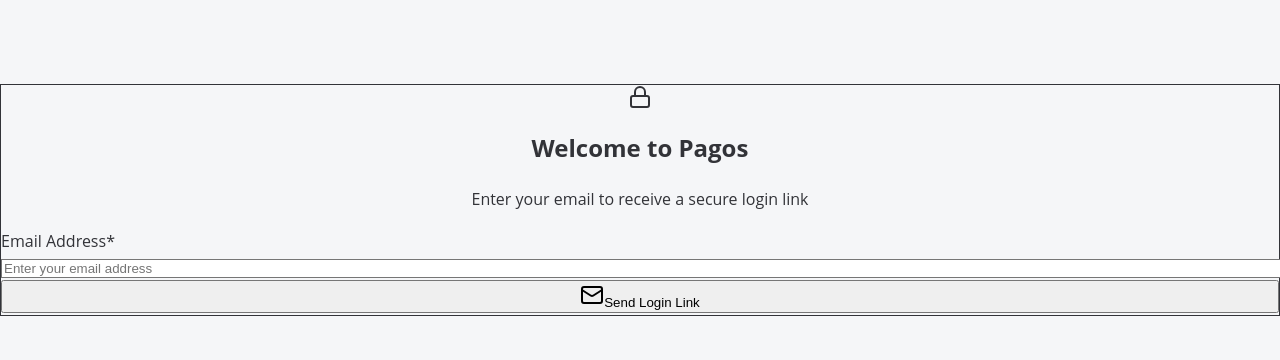
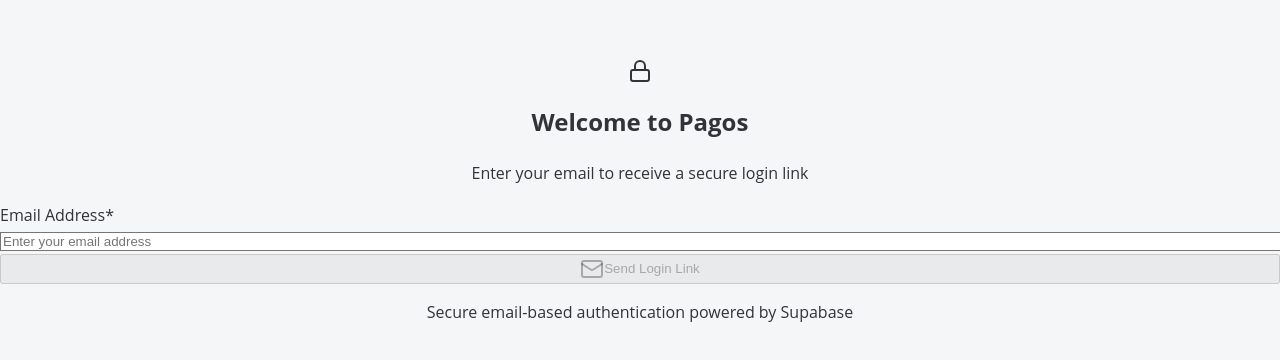
Before and after one commit to samuwa/pagos-cursor, a React (Vite) app: page /login in a window 1280 px wide. Shown: the part 200-560 px from the top of the page. Built offline with nearby package versions, Linux system fonts and the light colour scheme; no server answers.

Commit message:
Enhance login page styling: improved layout, better interactions, email validation, and enhanced UI components

```diff
--- a/src/components/Login.tsx
+++ b/src/components/Login.tsx
@@ -1,6 +1,6 @@
 import React, { useState } from 'react'
 import { motion } from 'framer-motion'
-import { Mail, Lock } from 'lucide-react'
+import { Mail, Lock, CheckCircle, AlertCircle } from 'lucide-react'
 import { useAuth } from '../contexts/AuthContext'
 import Input from './ui/Input'
 import Button from './ui/Button'
@@ -13,15 +13,35 @@
   const [error, setError] = useState('')
   const { signIn } = useAuth()
 
+  const validateEmail = (email: string) => {
+    const emailRegex = /^[^\s@]+@[^\s@]+\.[^\s@]+$/
+    return emailRegex.test(email)
+  }
+
   const handleSubmit = async (e: React.FormEvent) => {
     e.preventDefault()
-    setLoading(true)
+
+    // Clear previous messages
     setMessage('')
     setError('')
+
+    // Validate email
+    if (!email.trim()) {
+      setError('Email is required')
+      return
+    }
+
+    if (!validateEmail(email)) {
+      setError('Please enter a valid email address')
+      return
+    }
+
+    setLoading(true)
 
     try {
       await signIn(email)
       setMessage('Check your email for the login link!')
+      setEmail('') // Clear email field after successful submission
     } catch (error) {
       setError('Error sending login link. Please try again.')
       console.error('Error:', error)
@@ -30,63 +50,107 @@
     }
   }
 
+  const handleEmailChange = (value: string) => {
+    setEmail(value)
+    // Clear error when user starts typing
+    if (error) {
+      setError('')
+    }
+  }
+
   return (
-    <div className="min-h-screen flex items-center justify-center bg-neutral-50 py-12 px-4 sm:px-6 lg:px-8">
+    <div className="min-h-screen flex items-center justify-center bg-gradient-to-br from-neutral-50 to-neutral-100 py-8 px-4 sm:px-6 lg:px-8">
       <motion.div
-        initial={{ opacity: 0, y: 20 }}
-        animate={{ opacity: 1, y: 0 }}
-        transition={{ duration: 0.5 }}
-        className="max-w-md w-full"
+        initial={{ opacity: 0, y: 20, scale: 0.95 }}
+        animate={{ opacity: 1, y: 0, scale: 1 }}
+        transition={{ duration: 0.6, ease: "easeOut" }}
+        className="w-full max-w-md"
       >
-        <Card className="p-8">
-          <div className="text-center mb-8">
-            <div className="mx-auto h-12 w-12 bg-primary-100 rounded-full flex items-center justify-center mb-4">
-              <Lock className="h-6 w-6 text-primary-600" />
+        <Card className="p-8 shadow-medium border-0">
+          <motion.div
+            className="text-center mb-8"
+            initial={{ opacity: 0, y: -20 }}
+            animate={{ opacity: 1, y: 0 }}
+            transition={{ delay: 0.2, duration: 0.5 }}
+          >
+            <div className="mx-auto h-16 w-16 bg-gradient-to-br from-primary-100 to-primary-200 rounded-full flex items-center justify-center mb-6 shadow-soft">
+              <Lock className="h-8 w-8 text-primary-600" />
             </div>
-            <h2 className="text-3xl font-bold text-neutral-900 mb-2">
+            <h2 className="text-3xl font-bold text-neutral-900 mb-3">
               Welcome to Pagos
             </h2>
-            <p className="text-neutral-600">
+            <p className="text-neutral-600 text-base leading-relaxed">
               Enter your email to receive a secure login link
             </p>
-          </div>
+          </motion.div>
 
-          <form onSubmit={handleSubmit} className="space-y-6">
-            <Input
-              label="Email Address"
-              type="email"
-              value={email}
-              onChange={setEmail}
-              placeholder="Enter your email address"
-              required
-              error={error}
-            />
+          <motion.form
+            onSubmit={handleSubmit}
+            className="space-y-6"
+            initial={{ opacity: 0, y: 20 }}
+            animate={{ opacity: 1, y: 0 }}
+            transition={{ delay: 0.3, duration: 0.5 }}
+          >
+            <div className="space-y-2">
+              <Input
+                label="Email Address"
+                type="email"
+                value={email}
+                onChange={handleEmailChange}
+                placeholder="Enter your email address"
+                required
+                error={error}
+                disabled={loading}
+                className="text-base"
+              />
+            </div>
 
             <Button
               type="submit"
               loading={loading}
-              disabled={loading}
-              className="w-full"
+              disabled={loading || !email.trim()}
+              className="w-full h-12 text-base font-semibold"
               size="large"
             >
-              <Mail className="w-4 h-4 mr-2" />
+              <Mail className="w-5 h-5 mr-2" />
               Send Login Link
             </Button>
 
             {message && (
               <motion.div
-                initial={{ opacity: 0, y: -10 }}
-                animate={{ opacity: 1, y: 0 }}
-                className={`text-sm text-center p-3 rounded-md ${
-                  message.includes('Error')
-                    ? 'bg-danger-50 text-danger-700 border border-danger-200'
-                    : 'bg-secondary-50 text-secondary-700 border border-secondary-200'
-                }`}
+                initial={{ opacity: 0, y: -10, scale: 0.95 }}
+                animate={{ opacity: 1, y: 0, scale: 1 }}
+                transition={{ duration: 0.3 }}
+                className="flex items-center justify-center p-4 rounded-lg bg-secondary-50 text-secondary-700 border border-secondary-200"
               >
-                {message}
+                <CheckCircle className="w-5 h-5 mr-2 text-secondary-600" />
+                <span className="text-sm font-medium">{message}</span>
               </motion.div>
             )}
-          </form>
+
+            {error && (
+              <motion.div
+                initial={{ opacity: 0, y: -10, scale: 0.95 }}
+                animate={{ opacity: 1, y: 0, scale: 1 }}
+                transition={{ duration: 0.3 }}
+                className="flex items-center justify-center p-4 rounded-lg bg-danger-50 text-danger-700 border border-danger-200"
+              >
+                <AlertCircle className="w-5 h-5 mr-2 text-danger-600" />
+                <span className="text-sm font-medium">{error}</span>
+              </motion.div>
+            )}
+          </motion.form>
+
+          <motion.div
+            className="mt-8 text-center"
+            initial={{ opacity: 0 }}
+            animate={{ opacity: 1 }}
+            transition={{ delay: 0.5, duration: 0.5 }}
+          >
+            <p className="text-xs text-neutral-500">
+              Secure email-based authentication powered by Supabase
+            </p>
+          </motion.div>
         </Card>
       </motion.div>
     </div>
--- a/src/components/ui/Button.tsx
+++ b/src/components/ui/Button.tsx
@@ -22,22 +22,22 @@
   type = 'button',
   className = '',
 }) => {
-  const baseClasses = 'font-semibold rounded-md transition-all duration-200 focus:outline-none focus:ring-2 focus:ring-offset-2'
+  const baseClasses = 'font-semibold rounded-lg transition-all duration-200 focus:outline-none focus:ring-2 focus:ring-offset-2 flex items-center justify-center'
 
   const variantClasses = {
-    primary: 'bg-primary-500 text-white hover:bg-primary-600 focus:ring-primary-500',
-    secondary: 'bg-white text-primary-500 border border-primary-500 hover:bg-primary-50 focus:ring-primary-500',
-    danger: 'bg-danger-500 text-white hover:bg-danger-600 focus:ring-danger-500',
-    warning: 'bg-warning-500 text-white hover:bg-warning-600 focus:ring-warning-500',
+    primary: 'bg-primary-500 text-white hover:bg-primary-600 focus:ring-primary-500 shadow-soft hover:shadow-medium',
+    secondary: 'bg-white text-primary-500 border border-primary-500 hover:bg-primary-50 focus:ring-primary-500 shadow-soft hover:shadow-medium',
+    danger: 'bg-danger-500 text-white hover:bg-danger-600 focus:ring-danger-500 shadow-soft hover:shadow-medium',
+    warning: 'bg-warning-500 text-white hover:bg-warning-600 focus:ring-warning-500 shadow-soft hover:shadow-medium',
   }
 
   const sizeClasses = {
-    small: 'px-3 py-1.5 text-sm h-8',
-    medium: 'px-4 py-2 text-sm h-9',
-    large: 'px-6 py-3 text-base h-12',
+    small: 'px-4 py-2 text-sm h-9',
+    medium: 'px-6 py-3 text-base h-11',
+    large: 'px-8 py-4 text-lg h-14',
   }
 
-  const disabledClasses = 'opacity-50 cursor-not-allowed'
+  const disabledClasses = 'opacity-60 cursor-not-allowed shadow-none hover:shadow-none'
 
   const classes = [
     baseClasses,
@@ -53,13 +53,20 @@
       className={classes}
       disabled={disabled || loading}
       onClick={onClick}
-      whileHover={!disabled && !loading ? { scale: 1.02 } : {}}
+      whileHover={!disabled && !loading ? { scale: 1.02, y: -1 } : {}}
       whileTap={!disabled && !loading ? { scale: 0.98 } : {}}
+      initial={{ opacity: 0, y: 10 }}
+      animate={{ opacity: 1, y: 0 }}
+      transition={{ duration: 0.3 }}
     >
       {loading ? (
         <div className="flex items-center justify-center">
-          <div className="animate-spin rounded-full h-4 w-4 border-b-2 border-current"></div>
-          <span className="ml-2">Loading...</span>
+          <motion.div
+            className="animate-spin rounded-full h-5 w-5 border-2 border-current border-t-transparent"
+            animate={{ rotate: 360 }}
+            transition={{ duration: 1, repeat: Infinity, ease: "linear" }}
+          />
+          <span className="ml-3 font-medium">Sending...</span>
         </div>
       ) : (
         children
--- a/src/components/ui/Input.tsx
+++ b/src/components/ui/Input.tsx
@@ -24,13 +24,13 @@
   required = false,
   className = '',
 }) => {
-  const baseClasses = 'w-full px-3 py-2 border rounded-md transition-all duration-200 focus:outline-none focus:ring-2 focus:ring-offset-2'
+  const baseClasses = 'w-full px-4 py-3 border rounded-lg transition-all duration-200 focus:outline-none focus:ring-2 focus:ring-offset-2 text-base'
 
   const stateClasses = error
-    ? 'border-danger-500 focus:ring-danger-500 focus:border-danger-500'
-    : 'border-neutral-200 focus:ring-primary-500 focus:border-primary-500'
+    ? 'border-danger-500 focus:ring-danger-500 focus:border-danger-500 bg-danger-50'
+    : 'border-neutral-200 focus:ring-primary-500 focus:border-primary-500 bg-white hover:border-neutral-300'
 
-  const disabledClasses = disabled ? 'opacity-50 cursor-not-allowed bg-neutral-50' : ''
+  const disabledClasses = disabled ? 'opacity-60 cursor-not-allowed bg-neutral-50 border-neutral-200' : ''
 
   const classes = [
     baseClasses,
@@ -42,10 +42,15 @@
   return (
     <div className="w-full">
       {label && (
-        <label className="block text-sm font-medium text-neutral-700 mb-1">
+        <motion.label
+          className="block text-sm font-semibold text-neutral-700 mb-2"
+          initial={{ opacity: 0, y: -5 }}
+          animate={{ opacity: 1, y: 0 }}
+          transition={{ duration: 0.2 }}
+        >
           {label}
           {required && <span className="text-danger-500 ml-1">*</span>}
-        </label>
+        </motion.label>
       )}
       <motion.input
         type={type}
@@ -55,13 +60,18 @@
         disabled={disabled}
         required={required}
         className={classes}
-        whileFocus={{ scale: 1.01 }}
+        whileFocus={!disabled ? { scale: 1.01 } : {}}
+        whileHover={!disabled ? { scale: 1.005 } : {}}
+        initial={{ opacity: 0, y: 10 }}
+        animate={{ opacity: 1, y: 0 }}
+        transition={{ duration: 0.3 }}
       />
       {error && (
         <motion.p
-          className="mt-1 text-sm text-danger-500"
-          initial={{ opacity: 0, y: -10 }}
-          animate={{ opacity: 1, y: 0 }}
+          className="mt-2 text-sm text-danger-600 font-medium"
+          initial={{ opacity: 0, y: -5, scale: 0.95 }}
+          animate={{ opacity: 1, y: 0, scale: 1 }}
+          transition={{ duration: 0.2 }}
         >
           {error}
         </motion.p>
```
